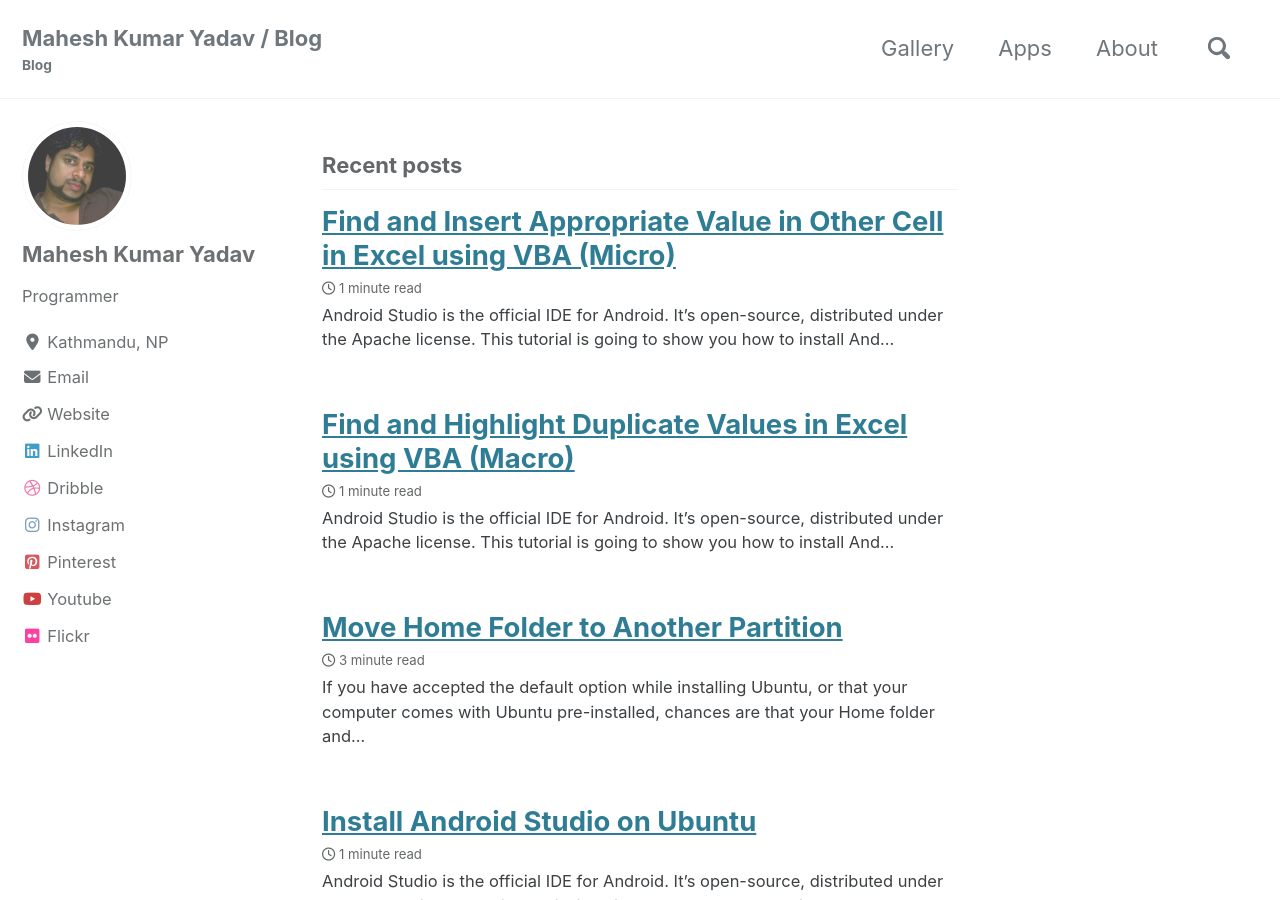
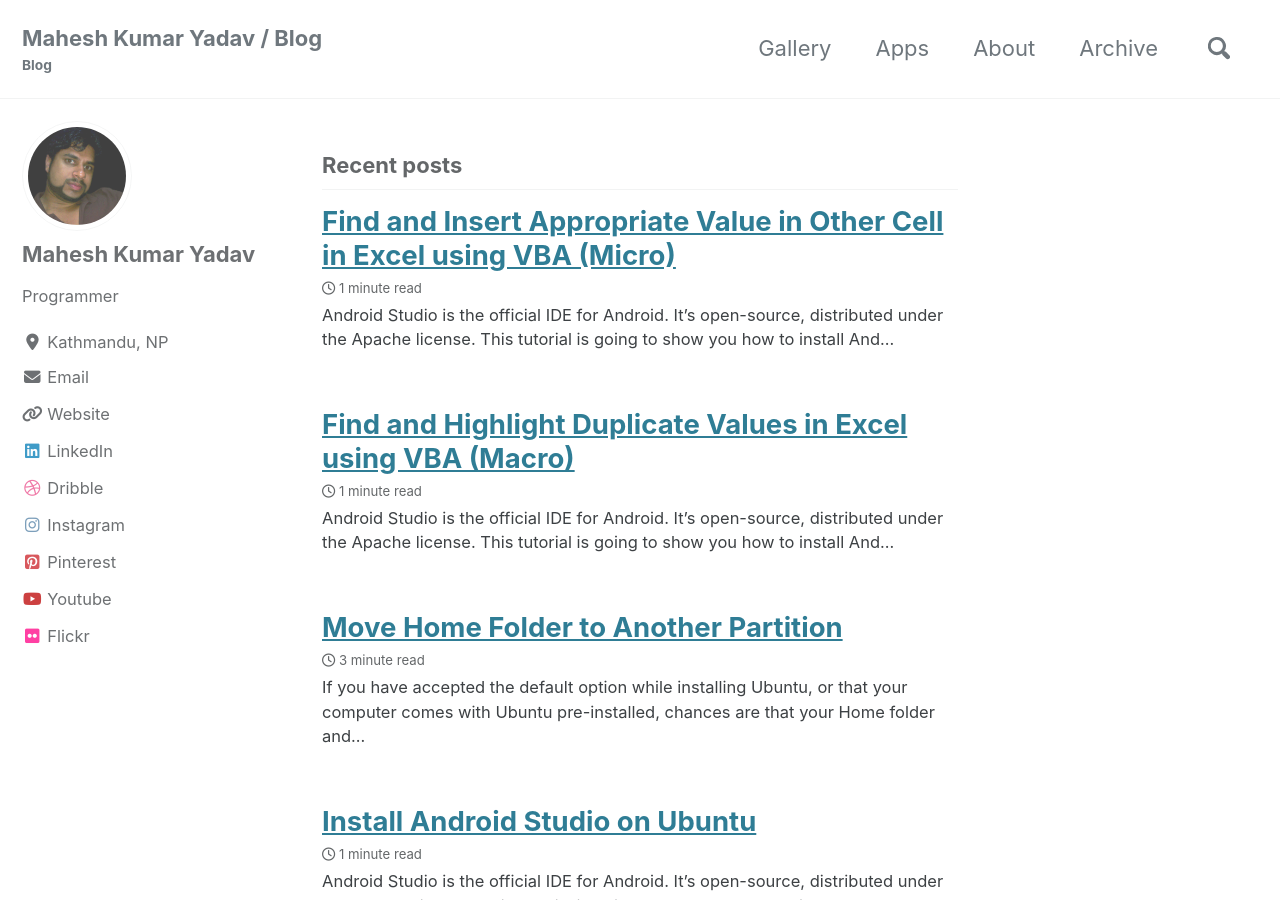
Before and after one commit to ritayadav/myblog, a Jekyll site: the page built from index.html, in a window 1280 px wide and 900 px high. Built offline with Jekyll 4.4.1, drawn with Linux system fonts in a browser that asks for light colours; cached includes are drawn as plain includes; nearby versions of some CDN libraries; the list of posts is cut into pages by our own code.

Commit message:
Achive in menu

```diff
--- a/_data/navigation.yml
+++ b/_data/navigation.yml
@@ -8,8 +8,8 @@ main:
     url: https://apps.maheshyadav.com.np/
   - title: "About"
     url: /about/
-  # - title: "Sample Posts"
-  #   url: /year-archive/
+  - title: "Archive"
+    url: /year-archive/
   # - title: "Sample Collections"
   #   url: /collection-archive/
   # - title: "Sitemap"
```
